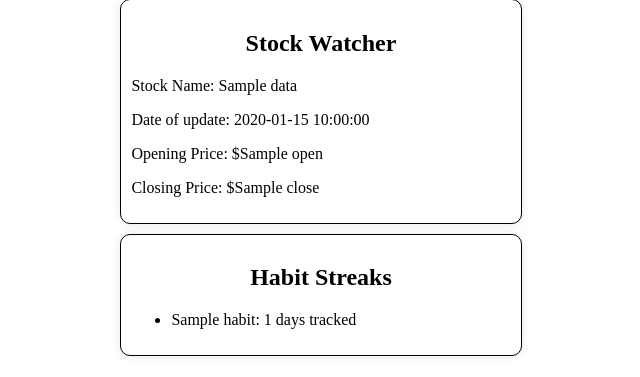
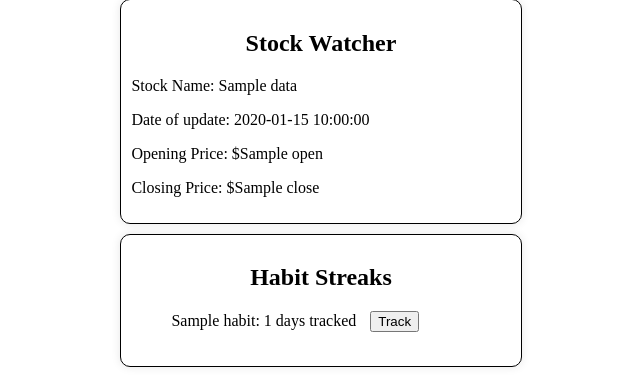
Before and after one commit to seekingcat/pythondashboard, a Flask app: template templates/dashboard.html in a window 1280 px wide. Shown: the part 561-938 px from the top of the page, without its empty margins (319-959 px from the left). Before the commit the page ends 917 px from the top, so only its background shows below. Run offline with Flask 3, Linux system fonts and the light colour scheme; the template is opened without the code that fills it: most values are stand-ins (such as "Sample title", 1, 10 or a date in 2020); parts of the project's set-up code (start-up, migrations or seed data) failed here and were passed over.

Commit message:
added submit button to track each habit

```diff
--- a/app.py
+++ b/app.py
@@ -20,11 +20,18 @@ quotes = quote_res.json()
 
 stocks_res = requests.get(stock_url)
 stocks = stocks_res.json()
-# stock_data = stocks['Meta Data']['3. Last Refreshed']
+stock_date = stocks['Meta Data']['3. Last Refreshed']
 
 def load_habits():
     with open('habits.json', 'r') as f:
         return json.load(f)
+
+# def write_habits(new_data, filename='habits.json'):
+#     with open('habits.json', 'r+') as f:
+#         f_data = json.load(f)
+#         f_data['date_completed'].append(new_data)
+#         f.seek(0)
+#         json.dump(f_data, f)
 
 def calculate_streak(dates_completed):
     if not dates_completed:
@@ -34,6 +41,8 @@ def calculate_streak(dates_completed):
     today = datetime.now().date().isoformat()
 
     return 0
+
+
 
 @app.route('/')
 def dashboard():
@@ -47,10 +56,10 @@ def dashboard():
             'feels': weather['main']['feels_like'],
             'quote':quotes[0]['q'],
             'author': quotes[0]['a'],
-            # 'stock_date':stocks['Meta Data']['3. Last Refreshed'],
-            # 'stock_name': stocks['Meta Data']['2. Symbol'],
-            # 'open': stocks['Time Series (Daily)'][stock_date]['1. open'],
-            # 'close': stocks['Time Series (Daily)'][stock_date]['4. close'],
+            'stock_date':stocks['Meta Data']['3. Last Refreshed'],
+            'stock_name': stocks['Meta Data']['2. Symbol'],
+            'open': stocks['Time Series (Daily)'][stock_date]['1. open'],
+            'close': stocks['Time Series (Daily)'][stock_date]['4. close'],
             'habits': habits_data['habits']
         }
 
--- a/static/styles.css
+++ b/static/styles.css
@@ -27,3 +27,12 @@ h2, h3 {
     background: linear-gradient(90deg,rgba(123, 107, 232, 1) 0%, rgba(188, 93, 212, 1) 100%);
     color: #ffe0e2
 }
+
+li {
+    display: inline-block;
+    margin-bottom: 10px;
+}
+
+button {
+    margin-left: 10px;
+}
--- a/templates/dashboard.html
+++ b/templates/dashboard.html
@@ -25,7 +25,7 @@
     <section id="stock">
         <h2>Stock Watcher</h2>
         <p>Stock Name: {{data.stock_name}}</p>
-        <p>Date of update: {{data.date}}</p>
+        <p>Date of update: {{data.stock_date}}</p>
         <p>Opening Price: ${{data.open}}</p>
         <p>Closing Price: ${{data.close}}</p>
     </section>
@@ -33,7 +33,10 @@
         <h2>Habit Streaks</h2>
         <ul>
             {% for habit in data.habits %}
+            <form action="" method="post">
                 <li>{{habit.name}}: {{habit.dates_completed|length}} days tracked</li>
+                <button type="submit">Track</button>
+            </form>
             {% endfor %}
         </ul>
     </section>
```
